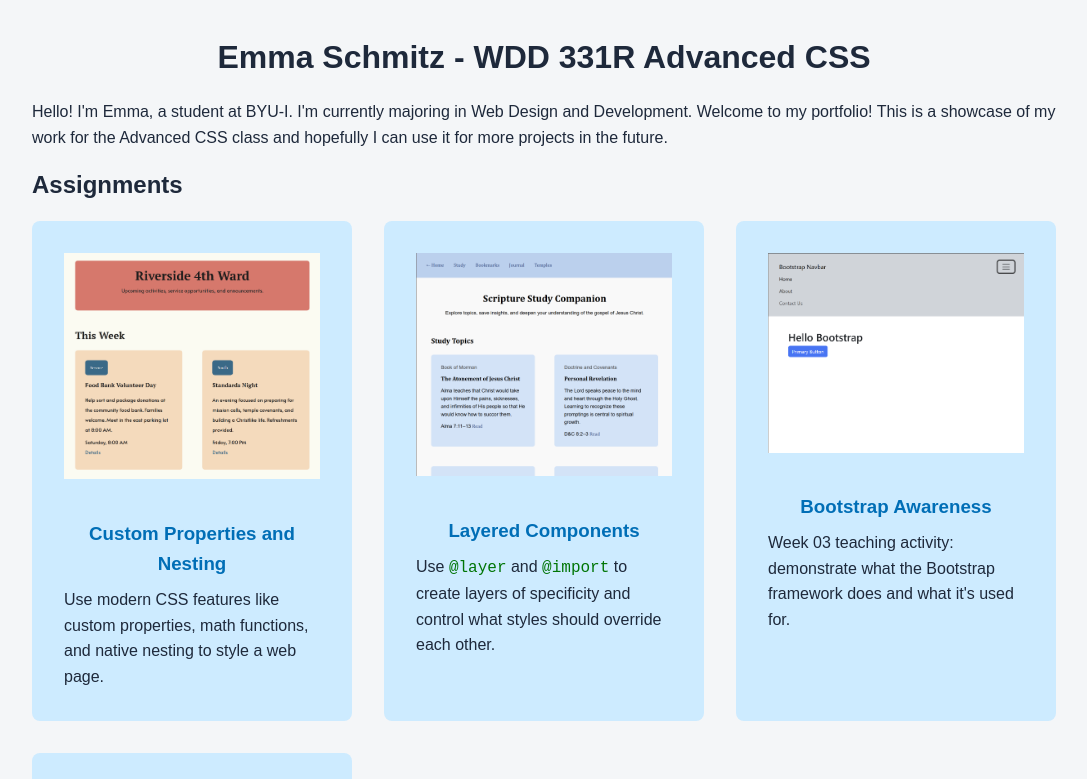
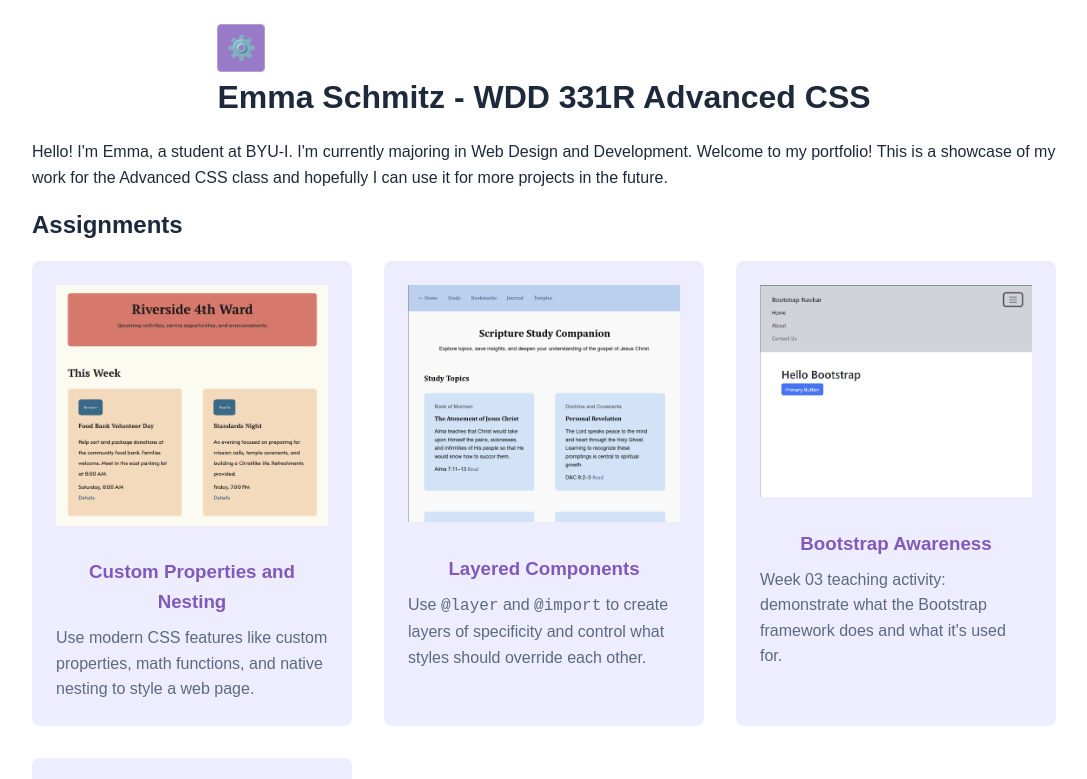
Before and after one commit to erschm240/wdd331-portfolio, a website: page index.html in a window 1280 px wide. Shown: the top 779 px of the page, without its empty margins (96-1183 px from the left). Drawn offline with Linux system fonts and the light colour scheme.

Commit message:
Completed Tokenized Color System and Dark Mode

```diff
--- a/css/base/elements.css
+++ b/css/base/elements.css
@@ -1,15 +1,17 @@
 body {
     font-family: var(--font-body);
-    color: var(--color-text);
+    color: var(--seed-text);
     background-color: var(--color-bg);
     line-height: 1.6;
     padding: clamp(var(--spacing-sm), var(--spacing-fluid), var(--spacing-lg));
 
     header {
         margin-bottom: var(--spacing-md);
+        color: var(--color-text);
 
         h1 {
-        font-size: clamp(var(--font-size-base), var(--font-size-fluid), var(--font-size-lg));
+            font-size: clamp(var(--font-size-base), var(--font-size-fluid), var(--font-size-lg));
+            color: var(--color-text);
         }
     }
 
@@ -23,6 +25,7 @@
 
         p {
             font-size: clamp(var(--font-size-sm), var(--font-size-fluid), var(--font-size-base));
+            color: var(--color-text);
         }
 
         a {
--- a/css/components/card.css
+++ b/css/components/card.css
@@ -2,7 +2,8 @@
     h2 {
         margin: var(--spacing-md) 0;
         font-size: clamp(var(--font-size-sm), var(--font-size-fluid), var(--font-size-md));
-   }
+        color: var(--color-text);
+    }
 
    .cards {
         display: grid;
@@ -19,13 +20,17 @@
 
         .card {
             padding: var(--spacing-lg);
-            background-color: var(--color-primary);
-            border-radius: var(--border-radius);
+            background-color: var(--color-surface);
+            border-radius: var(--radius-lg);
             text-align: center;
 
             h3 {
                 margin-bottom: var(--spacing-sm);
             }
+
+            p {
+                color: var(--color-text-muted);
+            }
         }
    }
 }
--- /dev/null
+++ b/css/components/theme-toggle.css
@@ -0,0 +1,155 @@
+details.theme-menu {
+    position: relative;
+    display: inline-block;
+    width: max-content;
+    margin: 0;
+    padding: 0;
+    border: none;
+    background: transparent;
+    flex-shrink: 0;
+    box-shadow: none;
+    overflow: visible;
+    color: inherit;
+
+    &:focus,
+    &:focus-visible {
+        outline: none;
+    }
+
+    > summary.theme-control {
+        text-transform: none;
+        font-weight: normal;
+        list-style: none;
+        width: max-content;
+
+        &::after {
+            content: none;
+            display: none;
+        }
+
+        &::-webkit-details-marker {
+            display: none;
+        }
+
+        &::marker {
+            content: '';
+        }
+
+        &:focus {
+            outline: none;
+        }
+
+        &:focus-visible {
+            outline: var(--outline-width) solid var(--color-accent);
+            outline-offset: var(--outline-width);
+        }
+
+        &::before {
+            content: '\2699\FE0F';
+        }
+    }
+
+    .theme-control {
+        box-sizing: border-box;
+        display: inline-flex;
+        align-items: center;
+        justify-content: center;
+        min-width: calc(var(--icon-size-md) + var(--spacing-md));
+        min-height: calc(var(--icon-size-md) + var(--spacing-md));
+        margin: 0;
+        padding: 0;
+        font-size: var(--icon-size-sm);
+        line-height: 1;
+        color: var(--header-text);
+        background-color: var(--theme-toggle-bg);
+        border: 1px solid var(--theme-toggle-border);
+        border-radius: var(--radius-sm);
+        cursor: pointer;
+        transition:
+            background-color var(--transition-base),
+            border-color var(--transition-base);
+
+        &:hover {
+            background-color: var(--theme-toggle-bg-hover);
+            border-color: var(--theme-toggle-border-hover);
+        }
+    }
+
+    > .theme-extra {
+        position: absolute;
+        z-index: 50;
+        top: calc(100% + var(--spacing-md));
+        right: 0;
+        margin: 0;
+        display: flex;
+        flex-direction: column;
+        align-items: flex-end;
+        gap: var(--spacing-md);
+        padding: 0;
+        background: none;
+        border: none;
+        box-shadow: none;
+    }
+
+    &:not([open]) > .theme-extra {
+        display: none;
+    }
+
+    &[open] > .theme-extra {
+        animation: theme-extra-reveal 0.2s ease-out;
+    }
+
+    .theme-pick {
+        position: relative;
+
+        input {
+            position: absolute;
+            opacity: 0;
+            width: 0;
+            height: 0;
+            margin: 0;
+            pointer-events: none;
+        }
+
+        &:has(input:focus-visible) {
+            outline: var(--outline-width) solid var(--color-accent);
+            outline-offset: var(--outline-width);
+        }
+    }
+}
+
+html:has(input[name='theme-preference'][value='light']:checked) {
+    & details.theme-menu > summary.theme-control::before {
+        content: '\2600\FE0F';
+    }
+
+    & details.theme-menu .theme-pick[data-theme-pick='light'] {
+        display: none;
+    }
+}
+
+html:has(input[name='theme-preference'][value='dark']:checked) {
+    & details.theme-menu > summary.theme-control::before {
+        content: '\1F316';
+    }
+
+    & details.theme-menu .theme-pick[data-theme-pick='dark'] {
+        display: none;
+    }
+}
+
+html:has(input[name='theme-preference'][value='system']:checked) {
+    & details.theme-menu .theme-pick[data-theme-pick='system'] {
+        display: none;
+    }
+}
+
+@keyframes theme-extra-reveal {
+    from {
+        transform: translateY(-0.4rem);
+    }
+
+    to {
+        transform: translateY(0);
+    }
+}
--- a/css/main.css
+++ b/css/main.css
@@ -9,5 +9,6 @@
 @import url('layout/primary.css') layer(layout);
 
 @import url('components/card.css') layer(components);
+@import url('components/theme-toggle.css') layer(components);
 
 @import url('utilities/utilities.css') layer(utilities);
--- a/css/tokens/colors.css
+++ b/css/tokens/colors.css
@@ -1,9 +1,72 @@
 :root {
-    --color-bg: #f4f6f8;
-    --color-primary: #cdebff;
+    color-scheme: light;
+    /* ---- Seeds ---- */
+    --seed-bg: #ffffff;
+    --seed-surface: #eeedff;
+    --seed-text: #1e293b;
+    --seed-text-muted: #5b6a80;
+    --seed-accent: oklch(0.55 0.15 300);
+    --seed-accent-hover: color-mix(in oklch, var(--seed-accent) 80%, black);
+    --seed-link: var(--seed-accent);
+    --seed-link-hover: var(--seed-accent-hover);
+    --seed-border: #e2e8f0;
+    --seed-border-strong: #cbd5e1;
 
-    --color-text: #1e293b;
-    --color-code: #007506;
-    --color-link: #006eb6;
-    --color-link-hover: #004f7f;
+    /* ---- Accent ramp ---- */
+    --accent-200: color-mix(in oklch, var(--seed-accent) 30%, white);
+    --accent-300: color-mix(in oklch, var(--seed-accent) 50%, white);
+    --accent-400: color-mix(in oklch, var(--seed-accent) 75%, white);
+    --accent-500: var(--seed-accent);
+    --accent-600: color-mix(in oklch, var(--seed-accent) 80%, black);
+    --accent-700: color-mix(in oklch, var(--seed-accent) 60%, black);
+    --accent-800: color-mix(in oklch, var(--seed-accent) 40%, black);
+
+    /* Legacy Colors */
+    --color-link: var(--seed-link);
+    --color-link-hover: var(--seed-link-hover);
 }
+
+:root,
+html {
+    /* ---- Semantic tokens ---- */
+    --color-bg: light-dark(var(--seed-bg), oklch(0.18 0.02 300));
+    --color-surface: light-dark(var(--seed-surface), oklch(0.30 0.03 300));
+    --color-text: light-dark(var(--seed-text), oklch(0.88 0.02 300));
+    --color-text-muted: light-dark(var(--seed-text-muted), oklch(0.68 0.03 290));
+    --color-accent: light-dark(var(--seed-accent), oklch(0.50 0.15 280));
+    --color-accent-hover: light-dark(var(--seed-accent-hover), oklch(0.68 0.18 280));
+    --color-link: light-dark(var(--seed-link), oklch(0.80 0.15 280));
+    --color-link-hover: light-dark(var(--seed-link-hover), oklch(0.72 0.18 280));
+    --color-border: light-dark(var(--seed-border), oklch(0.32 0.02 300));
+    --color-border-strong: light-dark(var(--seed-border-strong), oklch(0.38 0.02 300));
+
+    /* Tint the native checkboxes, radios, and range sliders */
+    accent-color: var(--color-accent);
+
+    /* ---- Header chrome ---- */
+    --header-bg: var(--color-accent);
+    --header-text: light-dark(#ffffff, #f0f4f8);
+
+    /* ---- Theme toggle (consumed by theme-toggle.css) ---- */
+    --theme-toggle-bg: color-mix(in srgb, var(--header-text) 20%, var(--header-bg));
+    --theme-toggle-border: color-mix(in srgb, var(--header-text) 40%, var(--header-bg));
+    --theme-toggle-bg-hover: color-mix(in srgb, var(--header-text) 30%, var(--header-bg));
+    --theme-toggle-border-hover: color-mix(in srgb, var(--header-text) 55%, var(--header-bg));
+
+    /* ---- Shadows ---- */
+    --shadow-color: light-dark(rgb(0 0 0 / 0.09), rgb(0 0 0 / 0.28));
+    --shadow-sm: 0 1px 2px 0 var(--shadow-color);
+    --shadow-md: 0 1px 3px 0 var(--shadow-color);
+}
+
+/* User chose dark */
+html:has(input[name='theme-preference'][value='dark']:checked) {
+    color-scheme: dark;
+}
+
+/* User chose system and OS is dark */
+@media (prefers-color-scheme: dark) {
+    html:has(input[name='theme-preference'][value='system']:checked) {
+        color-scheme: dark;
+    }
+}
--- a/css/tokens/variables.css
+++ b/css/tokens/variables.css
@@ -1,9 +1,8 @@
 :root {
-    --spacing-sm: 0.5rem;
-    --spacing-md: 1rem;
-    --spacing-lg: 2rem;
-    --spacing-fluid: 5vw;
 
+    /* Typography */
+    --font-family-sans: system-ui, sans-serif;
+    --font-family-mono: monospace;
     --font-body: Arial, system-ui, -apple-system, sans-serif;
     --font-size-sm: 0.8rem;
     --font-size-base: 1rem;
@@ -12,5 +11,26 @@
     --font-size-xlg: 2.5rem;
     --font-size-fluid: 5vw;
 
-    --border-radius: 0.5rem;
+    /* Spacing */
+    --spacing-xs: 4px;
+    --spacing-sm: 8px;
+    --spacing-md: 16px;
+    --spacing-lg: 24px;
+    --spacing-xl: 32px;
+    --spacing-fluid: 5vw;
+
+    /* Radii */
+    --radius-sm: 4px;
+    --radius-md: 6px;
+    --radius-lg: 8px;
+
+    /* Transitions */
+    --transition-base: 0.2s ease;
+
+    /* Icons */
+    --icon-size-sm: 24px;
+    --icon-size-md: 32px;
+
+    /* Focus */
+    --outline-width: 2px;
 }
--- a/index.html
+++ b/index.html
@@ -4,11 +4,35 @@
     <meta charset="UTF-8">
     <meta name="viewport" content="width=device-width, initial-scale=1.0">
     <title>WDD331R Portfolio</title>
+    <script src="js/theme-preference.js"></script>
     <link rel="stylesheet" href="css/main.css">
 </head>
 <body>
     <header>
+        <details class="theme-menu">
+            <summary class="theme-control">
+                <span class="visually-hidden">Color scheme</span>
+            </summary>
+            <div class="theme-extra" role="group" aria-label="Choose color scheme">
+                <label class="theme-control theme-pick" data-theme-pick="light">
+                    <input name="theme-preference" type="radio" value="light">
+                    <span aria-hidden="true">&#9788;&#65039;</span>
+                    <span class="visually-hidden">Light</span>
+                </label>
+                <label class="theme-control theme-pick" data-theme-pick="system">
+                    <input name="theme-preference" type="radio" value="system">
+                    <span aria-hidden="true">&#9881;&#65039;</span>
+                    <span class="visually-hidden">System default</span>
+                </label>
+                <label class="theme-control theme-pick" data-theme-pick="dark">
+                    <input name="theme-preference" type="radio" value="dark">
+                    <span aria-hidden="true">&#127766;</span>
+                    <span class="visually-hidden">Dark</span>
+                </label>
+            </div>
+        </details>
         <h1>Emma Schmitz - WDD 331R Advanced CSS</h1>
+
     </header>
     <main>
         <p>
--- /dev/null
+++ b/js/theme-preference.js
@@ -0,0 +1,57 @@
+/**
+ * Theme preference: restore on load (before paint) and persist on change.
+ * Load in <head> WITHOUT defer or async.
+ */
+(() => {
+    const ALLOWED = new Set(['light', 'system', 'dark']);
+    const id = 'theme-preference-sync';
+
+    let container = document.getElementById(id);
+    if (!container) {
+        container = document.createElement('div');
+        container.id = id;
+        container.hidden = true;
+        container.setAttribute('aria-hidden', 'true');
+
+        ['light', 'system', 'dark'].forEach((v) => {
+            const input = document.createElement('input');
+            input.type = 'radio';
+            input.name = 'theme-preference';
+            input.value = v;
+            if (v === 'system') {
+                input.checked = true;
+            }
+            container.appendChild(input);
+        });
+
+        const mount = document.body ?? document.head;
+        if (mount) {
+            mount.appendChild(container);
+        }
+    }
+
+    let stored = null;
+    try {
+        stored = localStorage.getItem('theme-preference');
+    } catch {
+        /* storage may be disabled */
+    }
+
+    const value = ALLOWED.has(stored) ? stored : 'system';
+    const input = container.querySelector(
+        'input[value="' + value + '"]'
+    );
+    if (input) {
+        input.checked = true;
+    }
+
+    document.addEventListener('change', (e) => {
+        if (e.target.name === 'theme-preference') {
+            try {
+                localStorage.setItem('theme-preference', e.target.value);
+            } catch {
+                /* storage may be disabled */
+            }
+        }
+    });
+})();
--- /dev/null
+++ b/unit-3/contrast-color/styles.css
@@ -0,0 +1,75 @@
+:root {
+    --color-primary: #e8e8e8;
+    --color-light: #8eb7fc;
+    --color-mid: #317eff;
+    --color-dark: #1e4a97;
+
+    --spacing-md: 2rem;
+    --spacing-lg: 3rem;
+
+    --border-radius: 0.5rem;
+
+    --font-main: Arial, Helvetica, sans-serif;
+}
+
+body {
+    font-family: var(--font-main);
+}
+
+h1 {
+    text-align: center;
+}
+
+.cards {
+    display: grid;
+    gap: var(--spacing-md);
+    grid-template-columns: 1fr;
+
+    @media (width >= 760px) {
+        grid-template-columns: repeat(2, 1fr);
+    }
+
+    @media (width >= 1024px) {
+        grid-template-columns: repeat(3, 1fr);
+    }
+
+    .card {
+        padding: var(--spacing-lg);
+        margin: var(--spacing-md);
+        text-align: center;
+        border-radius: var(--border-radius);
+        border: 2px solid black;
+    }
+
+    .light {
+        background-color: var(--color-light);
+        color: var(--color-primary);
+    }
+
+    .mid {
+        background-color: var(--color-mid);
+        color: var(--color-primary);
+    }
+
+    .dark {
+        background-color: var(--color-dark);
+        color: var(--color-primary);
+    }
+
+    @supports (color:contrast-color(var(--color-primary))) {
+        .light {
+        background-color: var(--color-light);
+        color: contrast-color(var(--color-light));
+        }
+
+        .mid {
+            background-color: var(--color-mid);
+            color: contrast-color(var(--color-mid));
+        }
+
+        .dark {
+            background-color: var(--color-dark);
+            color: contrast-color(var(--color-dark));
+        }
+    }
+}
```
Also changed, not shown: css/utilities/utilities.css (+12 -0 lines), unit-3/contrast-color/index.html (added, +23 -0 lines).
